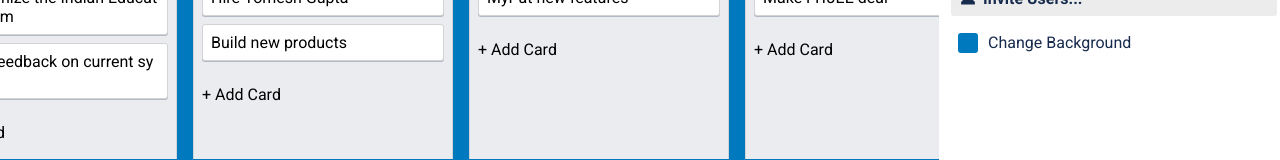
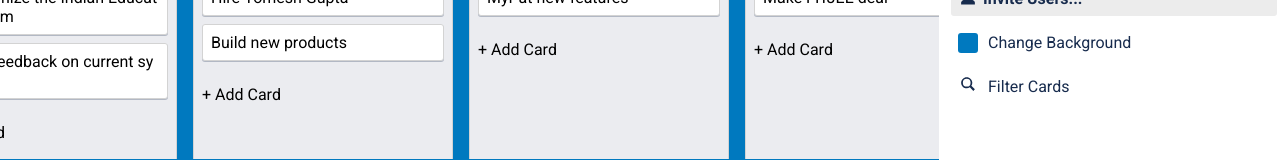
Before and after one commit to yomeshgupta/trello-board, a React app: page / in a window 1280 px wide. Both pictures are taken after a click on the button "Show Menu". Shown: the part 128-288 px from the top of the page. Built offline with nearby package versions, Linux system fonts and the light colour scheme.

Commit message:
Added filter cards functionality

```diff
--- a/src/components/Board/BoardMenu.jsx
+++ b/src/components/Board/BoardMenu.jsx
@@ -46,13 +46,19 @@ const Menu = ({ toggleMenu, users, background, setView }) => {
 			<div className="board-menu-content">
 				<Users users={users} />
 				<UserInvitation />
-				<div className="change-bg u-text-pointer" onClick={() => setView(2)}>
+				<div className="navigation-item u-text-pointer" onClick={() => setView(2)}>
 					<div
 						style={{
 							backgroundColor: background
 						}}
 					></div>
 					Change Background
+				</div>
+				<div className="navigation-item u-text-pointer" onClick={() => setView(3)}>
+					<svg viewBox="0 0 32 32" className="icon icon-search" viewBox="0 0 32 32" aria-hidden="true">
+						<path d="M27 24.57l-5.647-5.648a8.895 8.895 0 0 0 1.522-4.984C22.875 9.01 18.867 5 13.938 5 9.01 5 5 9.01 5 13.938c0 4.929 4.01 8.938 8.938 8.938a8.887 8.887 0 0 0 4.984-1.522L24.568 27 27 24.57zm-13.062-4.445a6.194 6.194 0 0 1-6.188-6.188 6.195 6.195 0 0 1 6.188-6.188 6.195 6.195 0 0 1 6.188 6.188 6.195 6.195 0 0 1-6.188 6.188z" />
+					</svg>
+					Filter Cards
 				</div>
 			</div>
 		</Fragment>
@@ -82,7 +88,18 @@ const Background = ({ dispatch, setView }) => {
 	);
 };
 
-const BoardMenu = ({ toggleMenu, users, background, dispatch }) => {
+const Filter = ({ query, setQuery, setView }) => {
+	return (
+		<Fragment>
+			<Banner title="Filter Cards" onClose={() => setView(1)} />
+			<form className="filter-cards-form">
+				<input name="search" value={query} onChange={e => setQuery(e.target.value)} className="search" />
+			</form>
+		</Fragment>
+	);
+};
+
+const BoardMenu = ({ users, background, query, dispatch, setQuery, toggleMenu }) => {
 	const [view, setView] = useState(1);
 
 	function renderView() {
@@ -94,6 +111,9 @@ const BoardMenu = ({ toggleMenu, users, background, dispatch }) => {
 			case 2: {
 				return <Background setView={setView} dispatch={dispatch} />;
 			}
+			case 3: {
+				return <Filter setView={setView} query={query} setQuery={setQuery} />;
+			}
 		}
 	}
 
--- a/src/components/Board/Lists/List.jsx
+++ b/src/components/Board/Lists/List.jsx
@@ -29,9 +29,14 @@ class List extends Component {
 	};
 
 	render() {
-		const { taskMap, list, index } = this.props;
+		const { taskMap, list, index, query } = this.props;
 		const { id, title, taskIds } = list;
-		const tasks = taskIds.map(taskId => taskMap[taskId]);
+		let tasks = taskIds.map(taskId => taskMap[taskId]);
+
+		if (query) {
+			const pattern = new RegExp(query, 'ig');
+			tasks = tasks.filter(task => task.title.match(pattern));
+		}
 
 		return (
 			<Draggable draggableId={id} index={index}>
--- a/src/components/Board/Lists/index.jsx
+++ b/src/components/Board/Lists/index.jsx
@@ -27,7 +27,7 @@ class Lists extends Component {
 	};
 
 	render() {
-		const { tasks, lists, listOrder, dispatch } = this.props;
+		const { tasks, lists, listOrder, query, dispatch } = this.props;
 
 		return (
 			<Droppable droppableId="all-lists" direction="horizontal" type="list">
@@ -42,6 +42,7 @@ class Lists extends Component {
 										list={list}
 										taskMap={tasks}
 										index={index}
+										query={query}
 										dispatch={dispatch}
 									/>
 								);
--- a/src/components/Board/index.jsx
+++ b/src/components/Board/index.jsx
@@ -100,6 +100,8 @@ class Board extends Component {
 			listOrder,
 			meta: { background, isBookmarked },
 			users,
+			query,
+			setQuery,
 			dispatch
 		} = this.props;
 		const { showMenu } = this.state;
@@ -113,7 +115,7 @@ class Board extends Component {
 							toggleBookmark={this.toggleBookmark}
 							toggleMenu={this.toggleMenu}
 						/>
-						<Lists tasks={tasks} lists={lists} listOrder={listOrder} dispatch={dispatch} />
+						<Lists tasks={tasks} lists={lists} listOrder={listOrder} dispatch={dispatch} query={query} />
 					</div>
 					{showMenu ? (
 						<BoardMenu
@@ -121,6 +123,8 @@ class Board extends Component {
 							users={users}
 							background={background.value}
 							dispatch={dispatch}
+							query={query}
+							setQuery={setQuery}
 						/>
 					) : null}
 				</div>
--- a/src/components/Home.jsx
+++ b/src/components/Home.jsx
@@ -1,4 +1,4 @@
-import React, { useReducer } from 'react';
+import React, { useReducer, useState } from 'react';
 // import 'semantic-ui-css/semantic.min.css';
 
 import initialData from '../data/index';
@@ -76,7 +76,9 @@ function reducer(state, action) {
 
 const Home = () => {
 	const [state, dispatch] = useReducer(reducer, initialData);
-	return <Board {...state} dispatch={dispatch} />;
+	const [query, setQuery] = useState('');
+
+	return <Board {...state} dispatch={dispatch} query={query} setQuery={setQuery} />;
 };
 
 export default Home;
--- a/src/styles/board.scss
+++ b/src/styles/board.scss
@@ -114,7 +114,7 @@
 					}
 				}
 			}
-			.change-bg {
+			.navigation-item {
 				display: flex;
 				flex-direction: row;
 				justify-content: flex-start;
@@ -125,6 +125,7 @@
 					background-color: #d1d3d8;
 				}
 
+				svg,
 				div {
 					margin-right: 10px;
 					width: 20px;
@@ -282,10 +283,12 @@ header.banner {
 	}
 }
 
+.search,
 .email {
 	line-height: 20px;
 	min-height: 40px;
 }
+.search,
 .email,
 .message {
 	padding: 4px 8px;
@@ -311,3 +314,7 @@ header.banner {
 		max-width: 500px;
 	}
 }
+.filter-cards-form {
+	padding: 10px;
+	margin: 10px 0px;
+}
```
